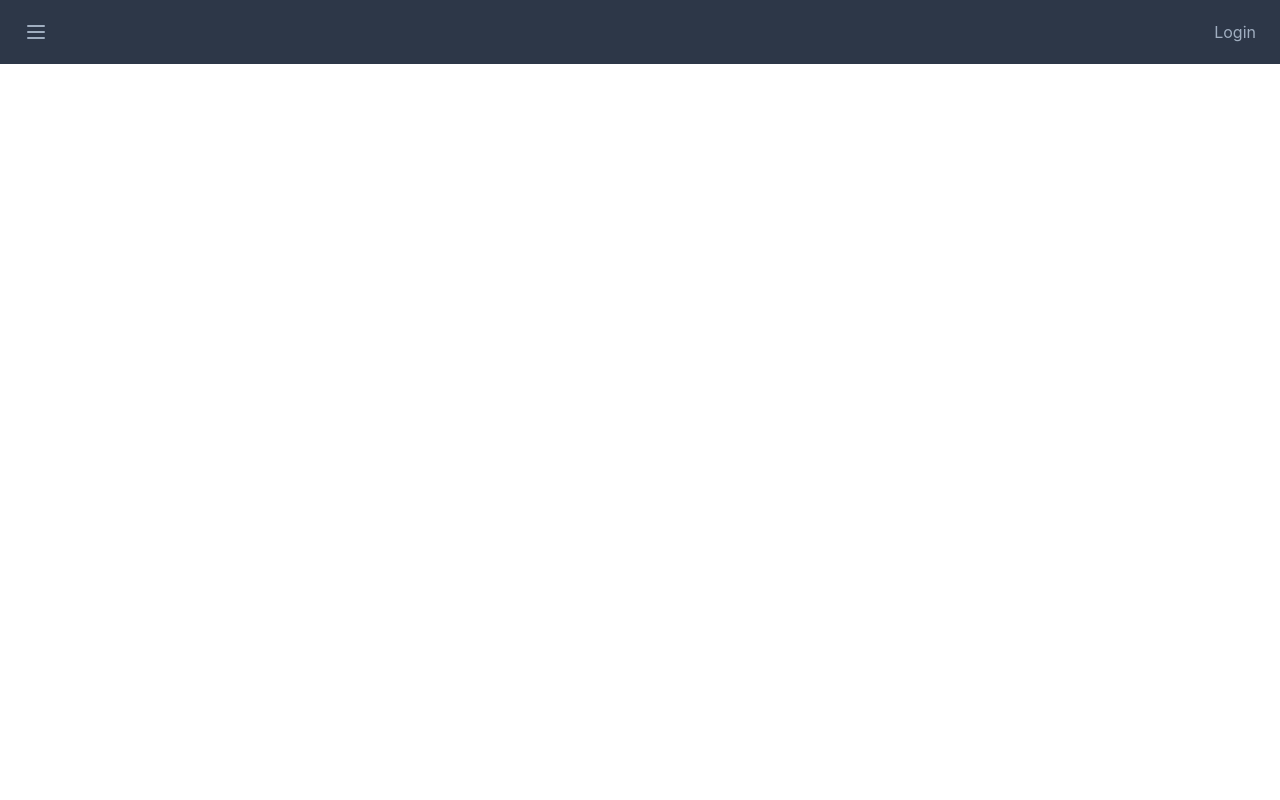
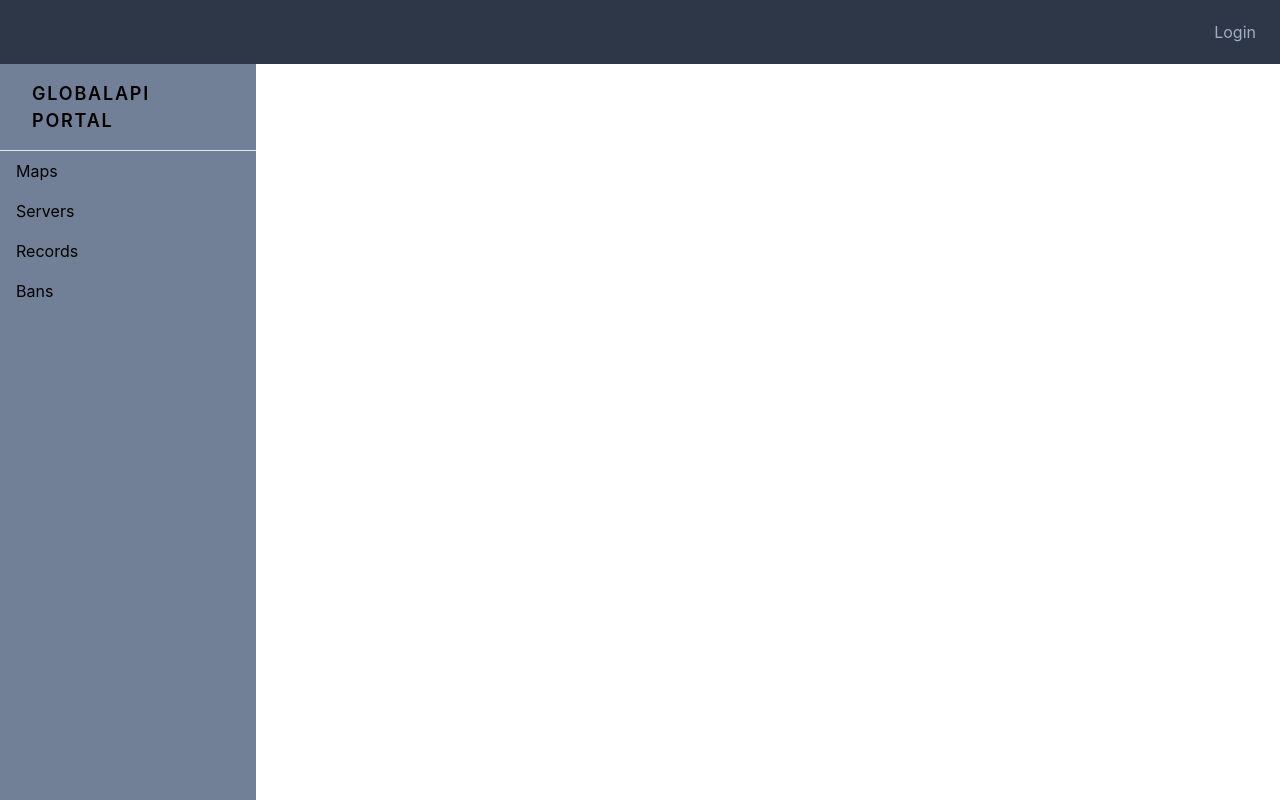
Before and after one commit to DevRuto/globalapi-portal-v3, a Nuxt app: page /dashboard in a window 1280 px wide. Built offline with nearby package versions, Linux system fonts and the light colour scheme.

Commit message:
Update navbar/sidebar responsiveness

```diff
--- a/components/Navbar.vue
+++ b/components/Navbar.vue
@@ -1,7 +1,7 @@
 <template>
   <nav class="flex fixed w-full items-center justify-between bg-gray-800 text-white h-16 px-6 z-40">
     <div class="flex items-center">
-      <button type="button" class="block text-gray-500 hover:text-white focus:text-white focus:outline-none" @click="$emit('sidebar-toggle')">
+      <button type="button" class="lg:hidden block text-gray-500 hover:text-white focus:text-white focus:outline-none" @click="$emit('sidebar-toggle')">
         <Hamburger v-model="value" />
       </button>
     </div>
--- a/components/Sidebar.vue
+++ b/components/Sidebar.vue
@@ -1,11 +1,11 @@
 <template>
   <aside
     class="flex flex-col flex-shrink-0 transform top-0 left-0 w-64 bg-gray-600 absolute h-full overflow-auto ease-in-out transition-all duration-200"
-    :class="value ? 'translate-x-0' : '-translate-x-full'"
+    :class="value ? 'lg:translate-x-0' : 'lg:translate-x-0 -translate-x-full'"
   >
     <div class="h-16" />
     <div class="flex flex-row items-center justify-between flex-shrink-0 px-8 py-4">
-      <a href="#" class="text-lg font-semibold tracking-widest uppercase">GlobalAPI Portal</a>
+      <span class="text-lg font-semibold tracking-widest uppercase">GlobalAPI Portal</span>
     </div>
     <hr>
     <nav class="flex-grow block pb-0 overflow-y-auto">
```
